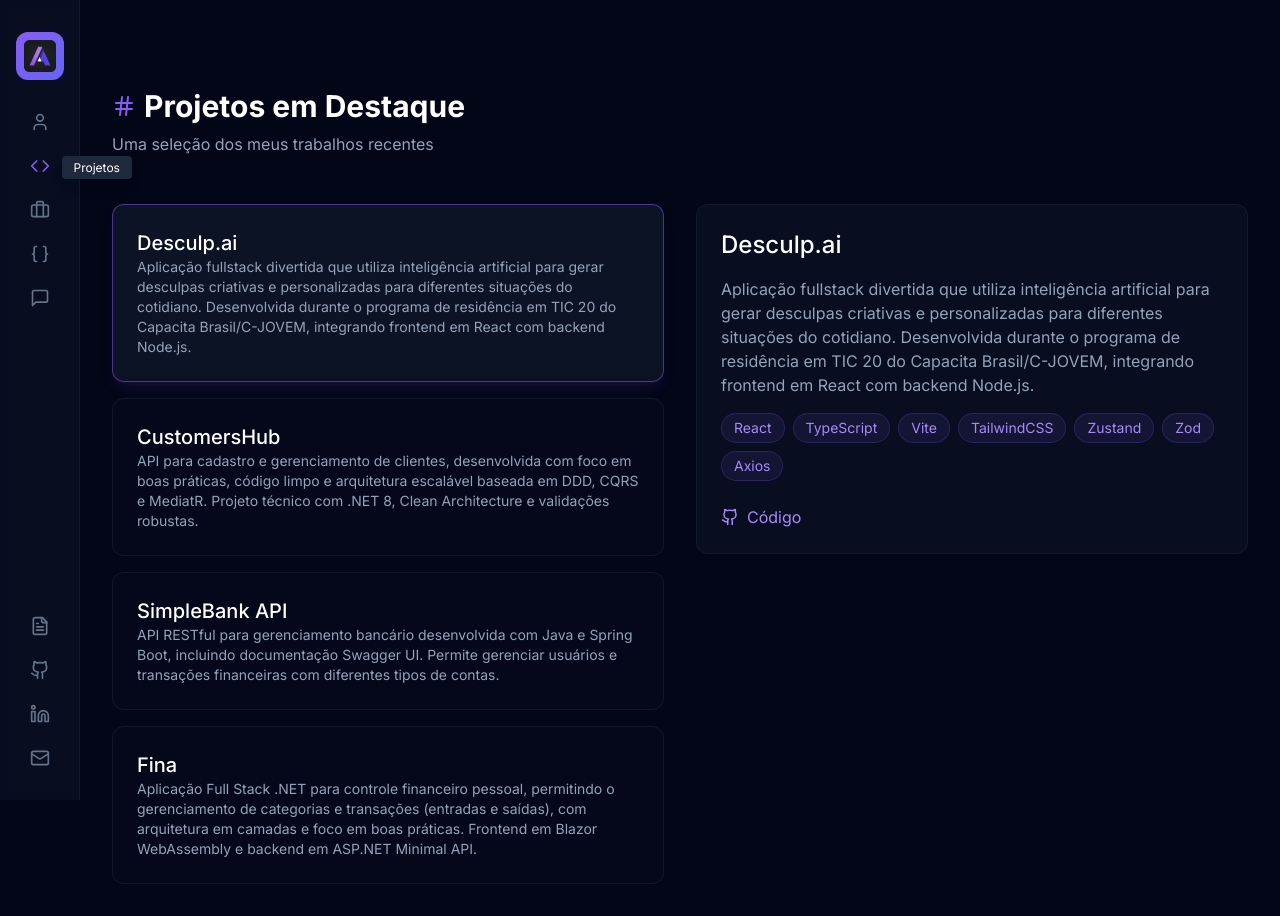
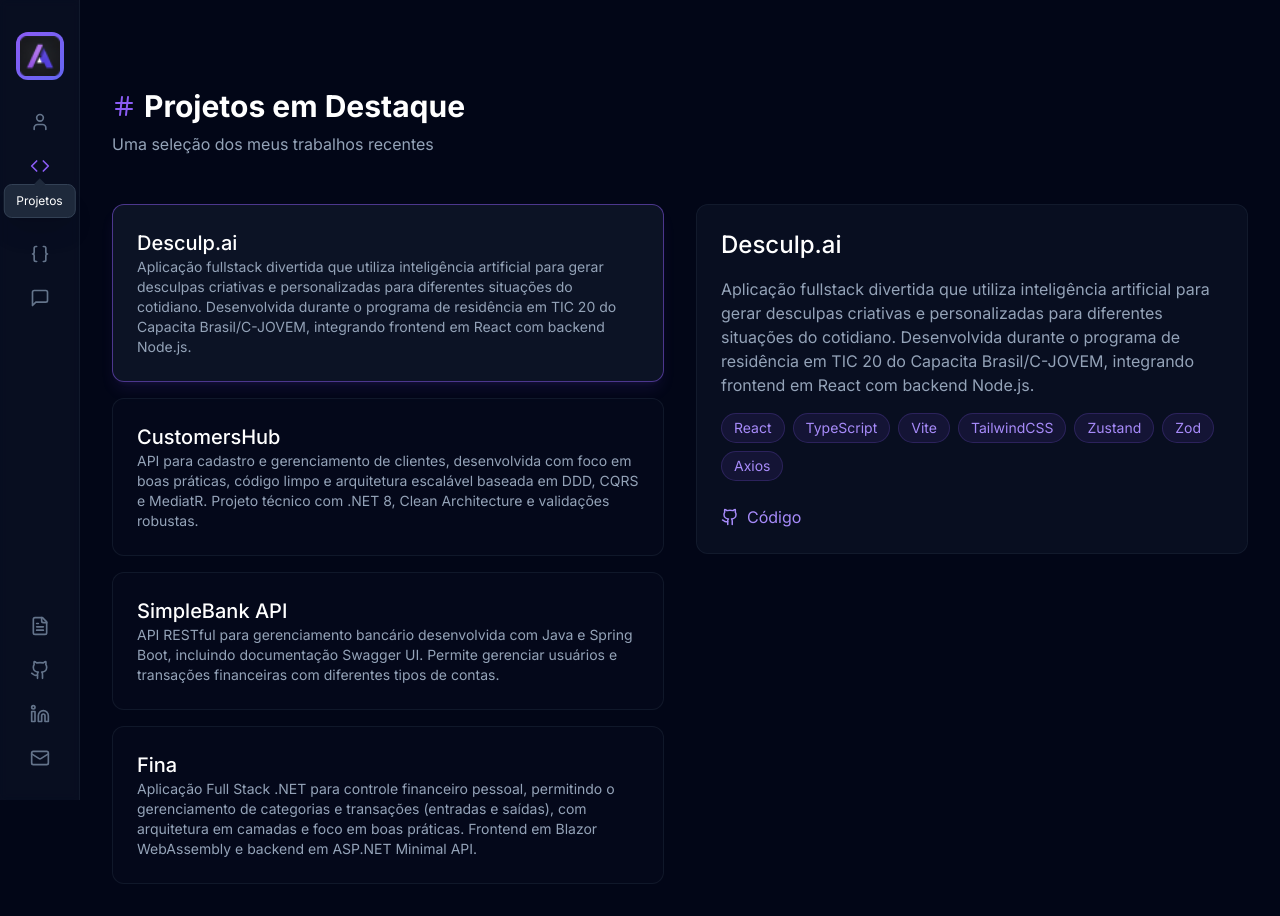
Before and after one commit to gafanhotoalexandre/alemartins.dev, a React (Vite) app: page / in a window 1280 px wide. Both pictures are taken after a click on the button 39 px from the left and 166 px from the top of the page. Built offline with nearby package versions, Linux system fonts and the light colour scheme.

Commit message:
feat: add full stack developer PDF resume and update sidebar links

```diff
--- a/src/components/Sidebar/SidebarIcon.tsx
+++ b/src/components/Sidebar/SidebarIcon.tsx
@@ -18,6 +18,7 @@ export const SidebarIcon = ({
     <Tooltip content={tooltip}>
       <button
         onClick={onClick}
+        aria-label={typeof tooltip === 'string' ? tooltip : 'Navegar'}
         className={`transition-colors ${
           active ? 'text-violet-500' : 'text-slate-500 hover:text-violet-400'
         }`}
--- a/src/components/Sidebar/index.tsx
+++ b/src/components/Sidebar/index.tsx
@@ -11,35 +11,18 @@ import {
 } from 'lucide-react'
 import { SidebarIcon } from './SidebarIcon'
 
-import { dotnet_curriculum, favicon } from '@/utils'
+import { dotnet_fullstack_curriculum, favicon } from '@/utils'
 
 interface SidebarProps {
   activeSection: string
   setActiveSection: (section: string) => void
-  showTooltip: boolean
-  setShowTooltip: (show: boolean) => void
 }
 
-export const Sidebar = ({
-  activeSection,
-  setActiveSection,
-  showTooltip,
-  setShowTooltip,
-}: SidebarProps) => {
+export const Sidebar = ({ activeSection, setActiveSection }: SidebarProps) => {
   return (
     <aside className="fixed top-0 left-0 h-full w-20 bg-slate-900/50 backdrop-blur-sm border-r border-slate-800/50 flex flex-col items-center py-8 gap-8">
-      <div
-        className="relative w-12 h-12 bg-gradient-to-br from-violet-500 to-indigo-500 rounded-xl flex items-center justify-center cursor-pointer group"
-        onMouseEnter={() => setShowTooltip(true)}
-        onMouseLeave={() => setShowTooltip(false)}
-      >
-        <img src={favicon} alt="Logo" />
-        {showTooltip && (
-          <div className="absolute -right-32 top-1/2 -translate-y-1/2 bg-slate-800 text-white px-3 py-1.5 rounded-lg text-sm whitespace-nowrap">
-            alemartins.dev
-            <div className="absolute left-0 top-1/2 -translate-x-1 -translate-y-1/2 border-4 border-transparent border-r-slate-800"></div>
-          </div>
-        )}
+      <div className="relative w-12 h-12 bg-gradient-to-br from-violet-500 to-indigo-500 rounded-xl flex items-center justify-center cursor-pointer">
+        <img src={favicon} alt="Logo" className="w-10 h-10" />
       </div>
       <div className="flex flex-col gap-6">
         <SidebarIcon
@@ -77,8 +60,9 @@ export const Sidebar = ({
       {/* social links */}
       <div className="mt-auto flex flex-col gap-6">
         <a
-          href={dotnet_curriculum}
+          href={dotnet_fullstack_curriculum}
           download
+          aria-label="Baixar currículo"
           className="text-slate-500 hover:text-violet-400 transition-colors"
         >
           <FileText size={20} />
@@ -87,6 +71,7 @@ export const Sidebar = ({
           href="https://github.com/gafanhotoalexandre"
           target="_blank"
           rel="noopener noreferrer"
+          aria-label="Visitar perfil no GitHub"
           className="text-slate-500 hover:text-violet-400 transition-colors"
         >
           <Github size={20} />
@@ -95,12 +80,14 @@ export const Sidebar = ({
           href="https://www.linkedin.com/in/alemartins-lima/"
           target="_blank"
           rel="noopener noreferrer"
+          aria-label="Visitar perfil no LinkedIn"
           className="text-slate-500 hover:text-violet-400 transition-colors"
         >
           <Linkedin size={20} />
         </a>
         <a
           href="mailto:hello@alemartins.dev.br"
+          aria-label="Enviar email"
           className="text-slate-500 hover:text-violet-400 transition-colors"
         >
           <Mail size={20} />
--- a/src/components/ui/Tooltip.tsx
+++ b/src/components/ui/Tooltip.tsx
@@ -25,10 +25,15 @@ export const Tooltip = ({ content, children }: TooltipProps) => {
     >
       {children}
       {visible && (
-        <div className="pointer-events-none absolute left-full top-1/2 -translate-y-1/2 ml-3 z-10">
-          <span className="bg-slate-800 text-white text-xs px-3 py-1 rounded shadow-lg whitespace-nowrap animate-fade-in">
-            {content}
-          </span>
+        <div className="pointer-events-none absolute top-full left-1/2 -translate-x-1/2 mt-2 z-50">
+          <div className="relative">
+            {/* Seta para cima */}
+            <div className="absolute -top-1 left-1/2 -translate-x-1/2 w-2 h-2 bg-slate-800 rotate-45"></div>
+            {/* Conteúdo do tooltip */}
+            <span className="block bg-slate-800 text-white text-xs px-3 py-2 rounded-lg shadow-xl border border-slate-700 whitespace-nowrap animate-fade-in">
+              {content}
+            </span>
+          </div>
         </div>
       )}
     </div>
--- a/src/pages/Portfolio.tsx
+++ b/src/pages/Portfolio.tsx
@@ -11,15 +11,12 @@ import { Experience } from '../components/Sections/Experience'
 export const Portfolio = () => {
   const [activeProject, setActiveProject] = useState(0)
   const [activeSection, setActiveSection] = useState('about')
-  const [showTooltip, setShowTooltip] = useState(false)
 
   return (
     <div className="min-h-screen bg-slate-950 text-slate-300">
       <Sidebar
         activeSection={activeSection}
         setActiveSection={setActiveSection}
-        showTooltip={showTooltip}
-        setShowTooltip={setShowTooltip}
       />
 
       <main className="ml-20 p-8">
--- a/src/utils/index.ts
+++ b/src/utils/index.ts
@@ -1,7 +1,15 @@
 import cv from '@/assets/CV_1.1_en.pdf'
 import cv2 from '@/assets/CV_2.1_pt_br_(node).pdf'
 import dotnet_curriculum from '@/assets/Alexandre_Martins_Desenvolvedor_.NET.pdf'
+import dotnet_fullstack_curriculum from '@/assets/Alexandre_Martins_Desenvolvedor_dotNET_FullStack.pdf'
 import beijinho from '@/assets/beijinho_seu.png'
 import favicon from '@/assets/favicon-32x32.png'
 
-export { cv, cv2, dotnet_curriculum, favicon, beijinho }
+export {
+  cv,
+  cv2,
+  dotnet_curriculum,
+  dotnet_fullstack_curriculum,
+  favicon,
+  beijinho,
+}
```
Also changed, not shown: 1 other file (tests, documents, lock files or other folders).
